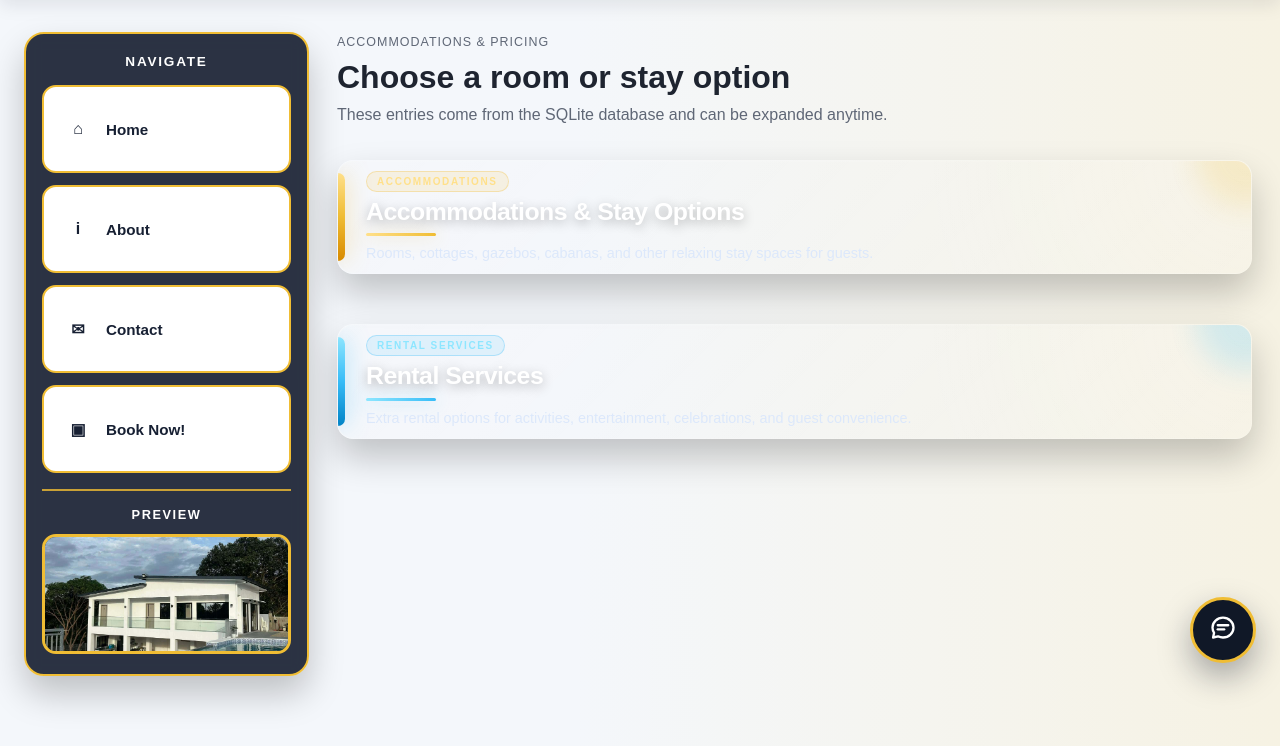
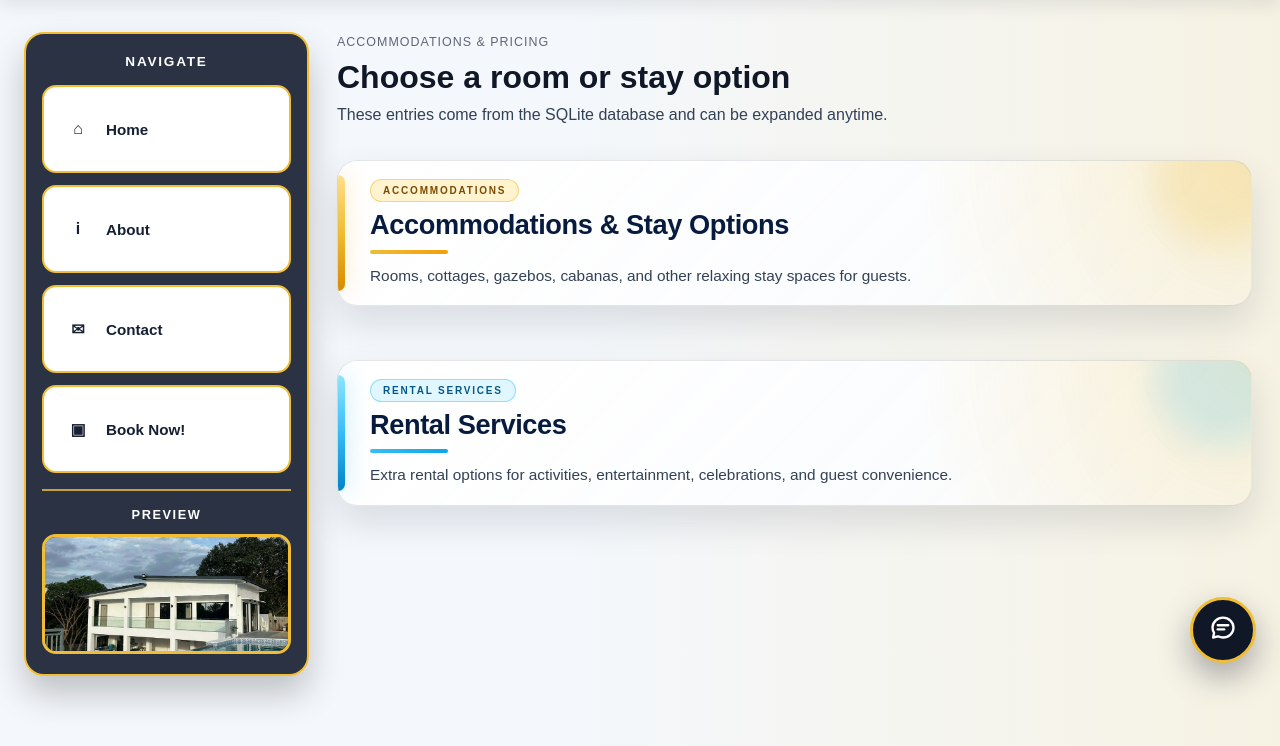
Before and after one commit to pjewellll/paraiso_ala_e, a Flask app: page /rooms in a window 1280 px wide. Shown: the part 113-859 px from the top of the page. Run offline with Flask 3, Linux system fonts and the light colour scheme; data that the repository does not hold is empty; some libraries are stand-ins or nearby versions.

Commit message:
Fix rooms page light and dark mode design

```diff
--- a/templates/rooms.html
+++ b/templates/rooms.html
@@ -41,7 +41,7 @@
     'Karaoke Rental': 'desc_karaoke_rental'
 } %}
 
-<section class="page-intro">
+<section class="page-intro rooms-page-intro">
     <span class="eyebrow" data-i18n="rooms_eyebrow">Accommodations & Pricing</span>
     <h2 data-i18n="rooms_page_title">Choose a room or stay option</h2>
     <p data-i18n="rooms_page_text">
@@ -184,63 +184,81 @@
 </section>
 
 <style>
+/* =========================================
+   ROOMS PAGE FIXED LIGHT / DARK MODE DESIGN
+========================================= */
+
 .room-section {
     margin-top: 32px !important;
 }
 
-    /* PREMIUM SECTION HEADERS */
+/* PAGE INTRO */
+.rooms-page-intro {
+    margin-bottom: 26px !important;
+}
+
+body.light-mode .rooms-page-intro h2,
+body:not(.dark-mode) .rooms-page-intro h2 {
+    color: #101827 !important;
+    text-shadow: none !important;
+}
+
+body.light-mode .rooms-page-intro p,
+body:not(.dark-mode) .rooms-page-intro p {
+    color: #334155 !important;
+}
+
+body.dark-mode .rooms-page-intro h2 {
+    color: #ffffff !important;
+}
+
+body.dark-mode .rooms-page-intro p {
+    color: #dbe7fb !important;
+}
+
+/* SECTION HEADER BASE */
 .premium-section-header {
     position: relative !important;
-        margin-bottom: 28px !important;
-        padding: 26px 30px !important;
-        border-radius: 24px !important;
+    margin-bottom: 22px !important;
+    padding: 18px 24px !important;
+    border-radius: 20px !important;
     overflow: hidden !important;
-        background:
-            radial-gradient(circle at top right, rgba(255, 255, 255, 0.12), transparent 35%),
-            linear-gradient(135deg, rgba(255, 255, 255, 0.10), rgba(255, 255, 255, 0.035)) !important;
-        border: 1px solid rgba(255, 255, 255, 0.12) !important;
-        box-shadow:
-            0 18px 36px rgba(0, 0, 0, 0.22),
-            inset 0 1px 0 rgba(255, 255, 255, 0.08) !important;
     transition: transform 0.25s ease, box-shadow 0.25s ease !important;
 }
 
 .premium-section-header:hover {
-        transform: translateY(-3px) !important;
-        box-shadow:
-            0 24px 44px rgba(0, 0, 0, 0.28),
-            inset 0 1px 0 rgba(255, 255, 255, 0.10) !important;
+    transform: translateY(-2px) !important;
 }
 
 .premium-section-header::before {
     content: "" !important;
     position: absolute !important;
     left: 0 !important;
-        top: 18px !important;
-        bottom: 18px !important;
+    top: 14px !important;
+    bottom: 14px !important;
     width: 7px !important;
     border-radius: 0 999px 999px 0 !important;
 }
 
 .stay-header::before {
     background: linear-gradient(180deg, #ffe08a, #f0bd34, #d98b00) !important;
-        box-shadow: 0 0 22px rgba(240, 189, 52, 0.55) !important;
+    box-shadow: 0 0 22px rgba(240, 189, 52, 0.45) !important;
 }
 
 .rental-header::before {
     background: linear-gradient(180deg, #8ee6ff, #38bdf8, #0284c7) !important;
-        box-shadow: 0 0 22px rgba(56, 189, 248, 0.55) !important;
+    box-shadow: 0 0 22px rgba(56, 189, 248, 0.45) !important;
 }
 
 .premium-section-header::after {
     content: "" !important;
     position: absolute !important;
-        top: -55px !important;
-        right: -45px !important;
-        width: 180px !important;
-        height: 180px !important;
+    top: -45px !important;
+    right: -35px !important;
+    width: 130px !important;
+    height: 130px !important;
     border-radius: 50% !important;
-        filter: blur(14px) !important;
+    filter: blur(16px) !important;
     opacity: 0.18 !important;
 }
 
@@ -262,60 +280,110 @@
     display: inline-flex !important;
     align-items: center !important;
     justify-content: center !important;
-        margin-bottom: 12px !important;
-        padding: 7px 13px !important;
+    margin-bottom: 8px !important;
+    padding: 5px 12px !important;
     border-radius: 999px !important;
-        font-size: 11px !important;
+    font-size: 10px !important;
     font-weight: 900 !important;
-        letter-spacing: 2.2px !important;
+    letter-spacing: 1.8px !important;
     text-transform: uppercase !important;
 }
 
-    .stay-header .premium-kicker {
+.premium-section-header h3 {
+    margin: 0 !important;
+    font-size: 1.7rem !important;
+    font-weight: 900 !important;
+    line-height: 1.1 !important;
+    letter-spacing: -0.4px !important;
+}
+
+.premium-line {
+    width: 78px !important;
+    height: 4px !important;
+    border-radius: 999px !important;
+    margin: 10px 0 10px !important;
+}
+
+.stay-header .premium-line {
+    background: linear-gradient(90deg, #f0bd34, #f59e0b) !important;
+}
+
+.rental-header .premium-line {
+    background: linear-gradient(90deg, #38bdf8, #0ea5e9) !important;
+}
+
+.premium-section-header p {
+    max-width: 850px !important;
+    margin: 0 !important;
+    font-size: 0.96rem !important;
+    line-height: 1.5 !important;
+}
+
+/* LIGHT MODE SECTION HEADER */
+body.light-mode .premium-section-header,
+body:not(.dark-mode) .premium-section-header {
+    background:
+        radial-gradient(circle at top right, rgba(240, 189, 52, 0.22), transparent 36%),
+        linear-gradient(135deg, rgba(255,255,255,0.98), rgba(248,250,252,0.92)) !important;
+    border: 1px solid rgba(15, 23, 42, 0.10) !important;
+    box-shadow: 0 16px 36px rgba(15, 23, 42, 0.12) !important;
+}
+
+body.light-mode .premium-section-header h3,
+body:not(.dark-mode) .premium-section-header h3 {
+    color: #071b3f !important;
+    text-shadow: none !important;
+}
+
+body.light-mode .premium-section-header p,
+body:not(.dark-mode) .premium-section-header p {
+    color: #334155 !important;
+}
+
+body.light-mode .stay-header .premium-kicker,
+body:not(.dark-mode) .stay-header .premium-kicker {
+    color: #7c4a00 !important;
+    background: #fff4cf !important;
+    border: 1px solid rgba(240, 189, 52, 0.55) !important;
+}
+
+body.light-mode .rental-header .premium-kicker,
+body:not(.dark-mode) .rental-header .premium-kicker {
+    color: #075985 !important;
+    background: #e0f7ff !important;
+    border: 1px solid rgba(56, 189, 248, 0.45) !important;
+}
+
+/* DARK MODE SECTION HEADER */
+body.dark-mode .premium-section-header {
+    background:
+        radial-gradient(circle at top right, rgba(255, 255, 255, 0.12), transparent 35%),
+        linear-gradient(135deg, rgba(255, 255, 255, 0.10), rgba(255, 255, 255, 0.035)) !important;
+    border: 1px solid rgba(255, 255, 255, 0.12) !important;
+    box-shadow:
+        0 18px 36px rgba(0, 0, 0, 0.22),
+        inset 0 1px 0 rgba(255, 255, 255, 0.08) !important;
+}
+
+body.dark-mode .premium-section-header h3 {
+    color: #ffffff !important;
+    text-shadow: 0 3px 12px rgba(0, 0, 0, 0.30) !important;
+}
+
+body.dark-mode .premium-section-header p {
+    color: #dce8fb !important;
+}
+
+body.dark-mode .stay-header .premium-kicker {
     color: #ffe08a !important;
     background: rgba(240, 189, 52, 0.12) !important;
     border: 1px solid rgba(240, 189, 52, 0.30) !important;
 }
 
-    .rental-header .premium-kicker {
+body.dark-mode .rental-header .premium-kicker {
     color: #8ee6ff !important;
     background: rgba(56, 189, 248, 0.12) !important;
     border: 1px solid rgba(56, 189, 248, 0.30) !important;
-    }
-
-    .premium-section-header h3 {
-        margin: 0 !important;
-        color: #ffffff !important;
-        font-size: 2.15rem !important;
-        font-weight: 900 !important;
-        line-height: 1.12 !important;
-        letter-spacing: -0.5px !important;
-        text-shadow: 0 3px 12px rgba(0, 0, 0, 0.28) !important;
-    }
-
-    .premium-line {
-        width: 96px !important;
-        height: 4px !important;
-        border-radius: 999px !important;
-        margin: 15px 0 14px !important;
-    }
-
-    .stay-header .premium-line {
-        background: linear-gradient(90deg, #ffe08a, #f0bd34) !important;
-        box-shadow: 0 0 18px rgba(240, 189, 52, 0.45) !important;
-    }
-
-    .rental-header .premium-line {
-        background: linear-gradient(90deg, #8ee6ff, #38bdf8) !important;
-        box-shadow: 0 0 18px rgba(56, 189, 248, 0.45) !important;
-    }
-
-    .premium-section-header p {
-        max-width: 820px !important;
-        margin: 0 !important;
-        color: #dce8fb !important;
-        font-size: 1rem !important;
-        line-height: 1.65 !important;
 }
 
 /* ROOM GRID */
@@ -417,118 +466,156 @@
     margin: 0 0 8px !important;
     font-size: 1.15rem !important;
     font-weight: 900 !important;
-        color: #ffffff !important;
     transition: color 0.25s ease !important;
-    }
-
-    .stay-card:hover h3 {
-        color: #f0bd34 !important;
-    }
-
-    .rental-card:hover h3 {
-        color: #38bdf8 !important;
 }
 
 .card-content p {
     margin: 0 0 9px !important;
-        color: #e8eefc !important;
     font-size: 0.95rem !important;
     line-height: 1.55 !important;
 }
 
 .card-content strong {
-        color: #ffffff !important;
     font-weight: 900 !important;
 }
 
 .price-text {
     margin-top: 10px !important;
     padding-top: 10px !important;
+}
+
+/* LIGHT MODE CARDS */
+body.light-mode .room-card,
+body:not(.dark-mode) .room-card {
+    background: linear-gradient(180deg, #ffffff 0%, #f8fafc 100%) !important;
+    box-shadow: 0 16px 34px rgba(15, 23, 42, 0.12) !important;
+}
+
+body.light-mode .stay-card:hover,
+body:not(.dark-mode) .stay-card:hover {
+    border-color: #f0bd34 !important;
+    box-shadow:
+        0 22px 42px rgba(15, 23, 42, 0.18),
+        0 0 0 2px rgba(240, 189, 52, 0.22) !important;
+}
+
+body.light-mode .rental-card:hover,
+body:not(.dark-mode) .rental-card:hover {
+    border-color: #38bdf8 !important;
+    box-shadow:
+        0 22px 42px rgba(15, 23, 42, 0.18),
+        0 0 0 2px rgba(56, 189, 248, 0.22) !important;
+}
+
+body.light-mode .card-content h3,
+body:not(.dark-mode) .card-content h3 {
+    color: #071b3f !important;
+}
+
+body.light-mode .stay-card:hover h3,
+body:not(.dark-mode) .stay-card:hover h3 {
+    color: #b77900 !important;
+}
+
+body.light-mode .rental-card:hover h3,
+body:not(.dark-mode) .rental-card:hover h3 {
+    color: #0284c7 !important;
+}
+
+body.light-mode .card-content p,
+body:not(.dark-mode) .card-content p {
+    color: #334155 !important;
+}
+
+body.light-mode .card-content strong,
+body:not(.dark-mode) .card-content strong {
+    color: #071b3f !important;
+}
+
+body.light-mode .price-text,
+body:not(.dark-mode) .price-text {
+    border-top: 1px solid #e2e8f0 !important;
+    color: #b77900 !important;
+}
+
+/* DARK MODE CARDS */
+body.dark-mode .room-card {
+    background: linear-gradient(180deg, #1a2d53 0%, #132345 100%) !important;
+    box-shadow: 0 10px 24px rgba(0, 0, 0, 0.22) !important;
+}
+
+body.dark-mode .stay-card:hover {
+    border-color: #f0bd34 !important;
+    box-shadow:
+        0 22px 40px rgba(0, 0, 0, 0.35),
+        0 0 0 2px rgba(240, 189, 52, 0.25),
+        0 0 24px rgba(240, 189, 52, 0.24) !important;
+}
+
+body.dark-mode .rental-card:hover {
+    border-color: #38bdf8 !important;
+    box-shadow:
+        0 22px 40px rgba(0, 0, 0, 0.35),
+        0 0 0 2px rgba(56, 189, 248, 0.25),
+        0 0 24px rgba(56, 189, 248, 0.24) !important;
+}
+
+body.dark-mode .card-content h3 {
+    color: #ffffff !important;
+}
+
+body.dark-mode .stay-card:hover h3 {
+    color: #f0bd34 !important;
+}
+
+body.dark-mode .rental-card:hover h3 {
+    color: #38bdf8 !important;
+}
+
+body.dark-mode .card-content p {
+    color: #e8eefc !important;
+}
+
+body.dark-mode .card-content strong {
+    color: #ffffff !important;
+}
+
+body.dark-mode .price-text {
     border-top: 1px solid rgba(255, 255, 255, 0.10) !important;
     color: #ffd86b !important;
-        font-weight: 900 !important;
 }
 
+/* RESPONSIVE */
 @media (max-width: 768px) {
     .premium-section-header {
-            padding: 20px 18px 18px !important;
+        padding: 16px 16px !important;
         border-radius: 18px !important;
     }
 
     .premium-section-header h3 {
-            font-size: 1.55rem !important;
+        font-size: 1.35rem !important;
     }
 
     .premium-section-header p {
-            font-size: 0.92rem !important;
+        font-size: 0.9rem !important;
     }
 
     .premium-kicker {
-            font-size: 10px !important;
-            letter-spacing: 1.6px !important;
+        font-size: 9px !important;
+        letter-spacing: 1.3px !important;
         padding: 5px 10px !important;
     }
 
     .premium-line {
-            width: 72px !important;
+        width: 66px !important;
         height: 3px !important;
-            margin: 12px 0 12px !important;
+        margin: 9px 0 9px !important;
     }
 
     .room-grid {
         grid-template-columns: 1fr !important;
     }
 }
-
-/* REDUCE SECTION HEADER HEIGHT */
-.premium-section-header,
-.section-divider {
-padding: 10px 20px !important;
-    margin-bottom: 18px !important;
-    border-radius: 16px !important;
-}
-
-.premium-kicker,
-.section-kicker {
-    font-size: 10px !important;
-    padding: 4px 10px !important;
-    margin-bottom: 6px !important;
-    letter-spacing: 1.6px !important;
-}
-
-.premium-section-header h3,
-.section-divider h3 {
-    font-size: 1.55rem !important;
-    line-height: 1.1 !important;
-    margin: 0 !important;
-}
-
-.premium-line,
-.section-accent-line {
-    width: 70px !important;
-    height: 3px !important;
-    margin: 8px 0 8px !important;
-}
-
-.premium-section-header p,
-.section-divider p {
-    font-size: 0.9rem !important;
-    line-height: 1.35 !important;
-    margin: 0 !important;
-}
-
-.premium-section-header::before,
-.section-divider::before {
-    top: 12px !important;
-    bottom: 12px !important;
-}
-
-.premium-section-header::after,
-.section-divider::after {
-    width: 100px !important;
-    height: 100px !important;
-}
-
 </style>
 
 {% endblock %}
```
Also changed, not shown: other parts of templates/rooms.html (+9 -28 lines). Lines whose indentation alone changed are shown as unchanged.
